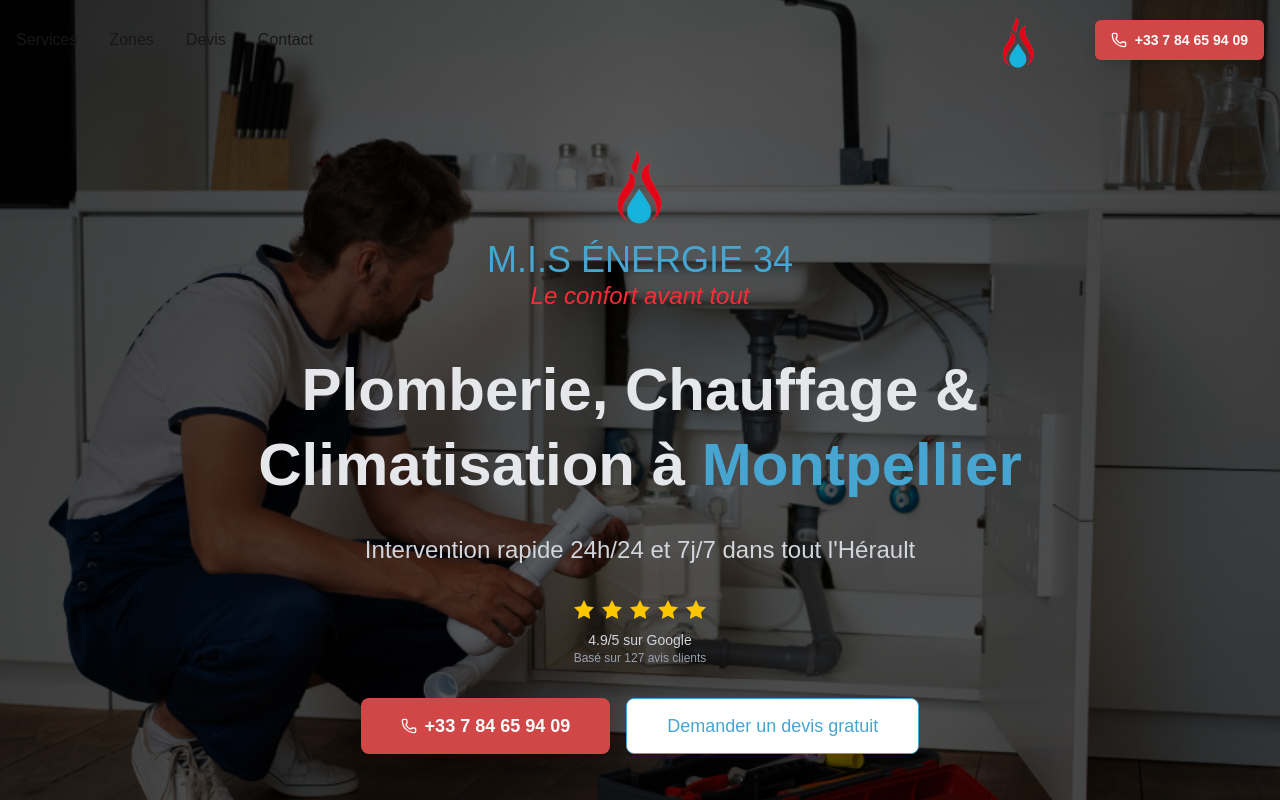
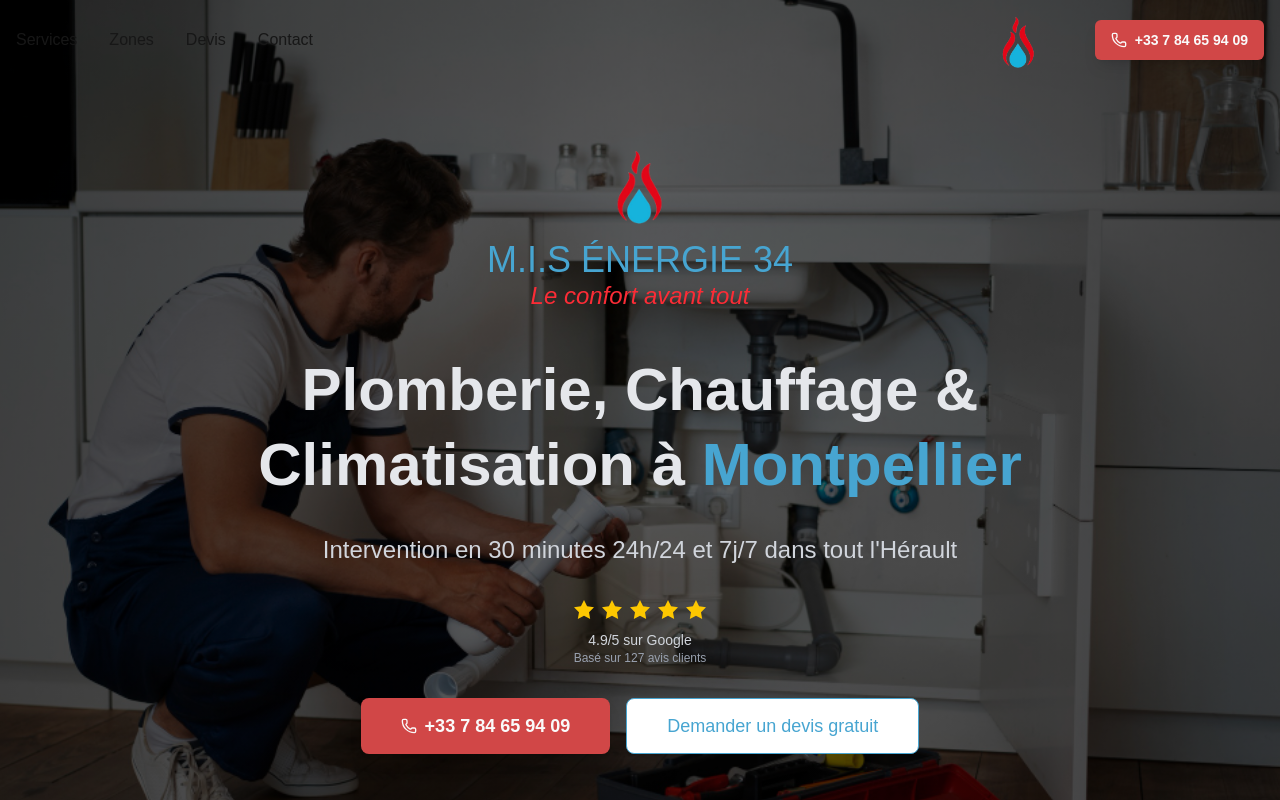
Before and after one commit to NazifToure01/MIS-ENERGIE, a Next.js app: page / in a window 1280 px wide. Shown: the top 800 px of the page. Built offline with nearby package versions, Linux system fonts and the light colour scheme.

Commit message:
intervention en 30 min

```diff
--- a/src/components/Hero.tsx
+++ b/src/components/Hero.tsx
@@ -36,7 +36,7 @@
           </h1>
 
           <p className="text-xl md:text-2xl text-gray-300 max-w-2xl mx-auto animate-in fade-in slide-in-from-bottom-4 duration-1000 delay-300">
-            Intervention rapide 24h/24 et 7j/7 dans tout l&apos;Hérault
+            Intervention en 30 minutes 24h/24 et 7j/7 dans tout l&apos;Hérault
           </p>
           <div className="flex flex-col items-center gap-2 animate-in fade-in slide-in-from-bottom-4 duration-1000 delay-400">
             <div className="flex items-center gap-1">
```
